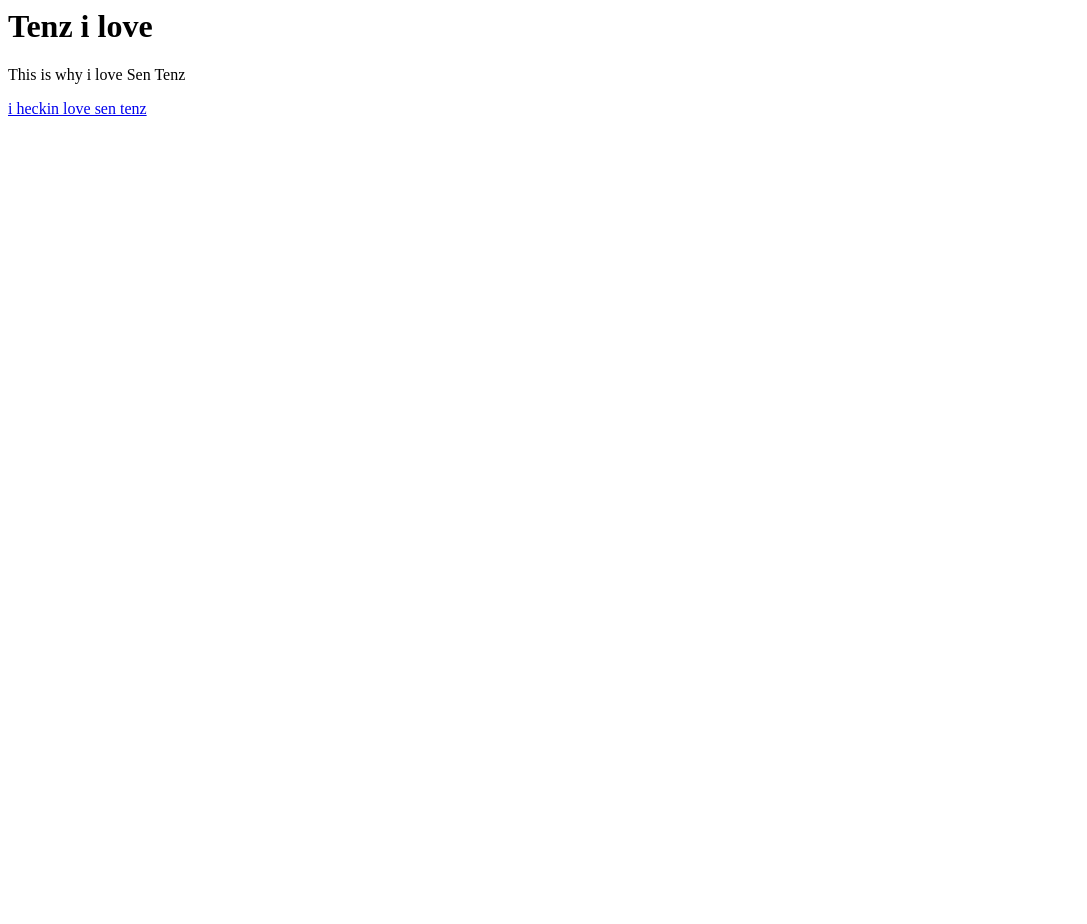
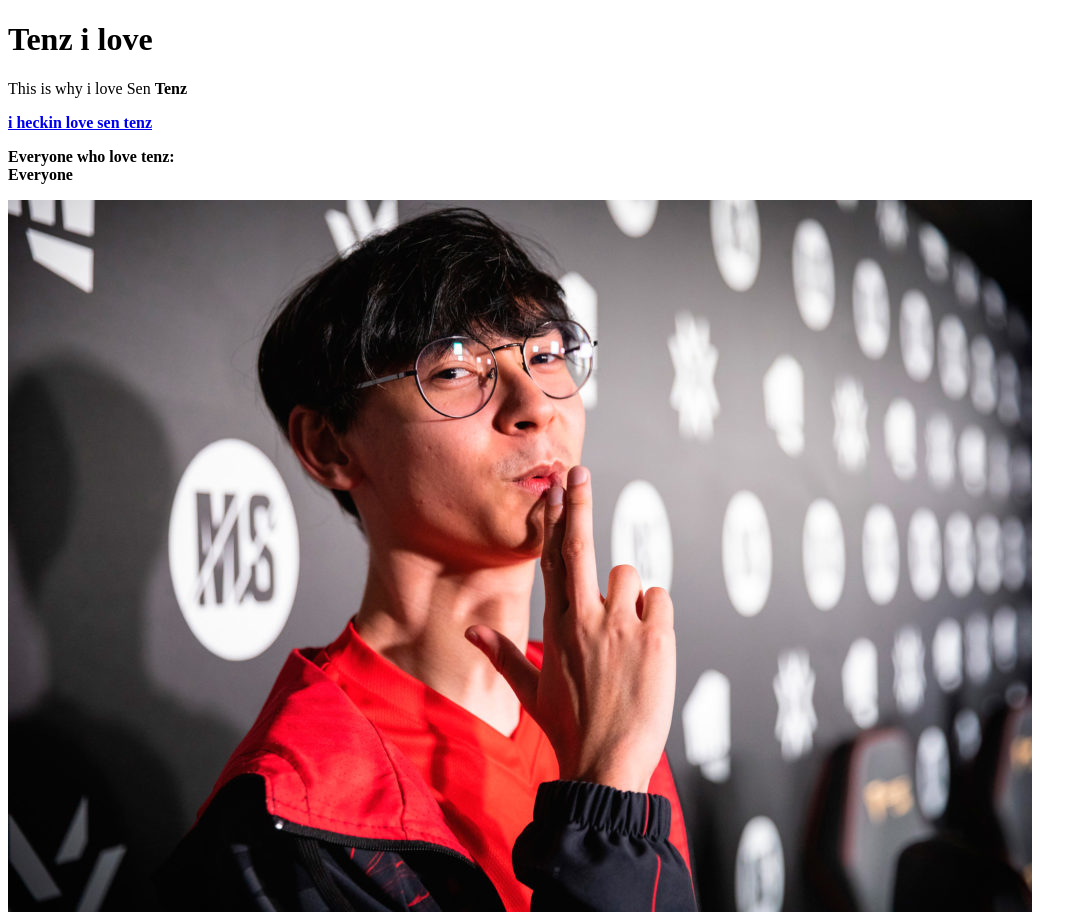
Before and after one commit to qandut/WEBSITE-PROJECT, a plain HTML site: page tenz.html in a window 1280 px wide. Shown: the whole page, without its empty margins (0-1087 px from the left). Before the commit the page ends 800 px from the top, so only its background shows below. Drawn offline with Linux system fonts and the light colour scheme.

Commit message:
image of tenz

```diff
--- a/tenz.html
+++ b/tenz.html
@@ -1,3 +1,15 @@
+<!DOCTYPE html>
+<html>
+<head>
+	<title>Tenz I ove</title>
+</head>
+<body>
 <h1>Tenz i love</h1>
-<p>This is why i love Sen Tenz</p>
+<p>This is why i love Sen <b>Tenz<b></p>
 <a href="https://liquipedia.net/valorant/TenZ" target="_blank" title="this will give liquipedia">i heckin love sen tenz</a>
+
+<p>Everyone who love tenz:<br>
+Everyone</p>
+<img src="img/sen.jpg">
+</body>
+<html/>
```
Also changed, not shown: Tenz.jpg (added), img/sen.jpg (added), sen.jpg (added).
